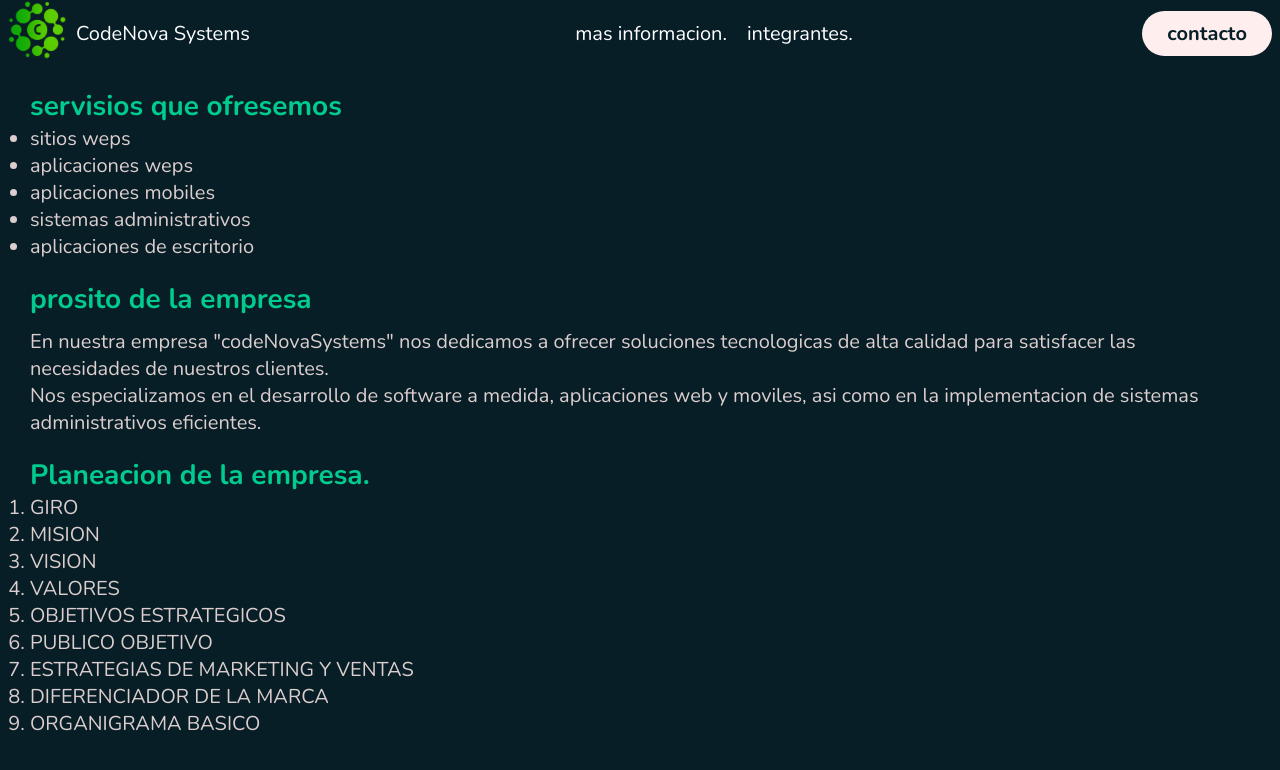
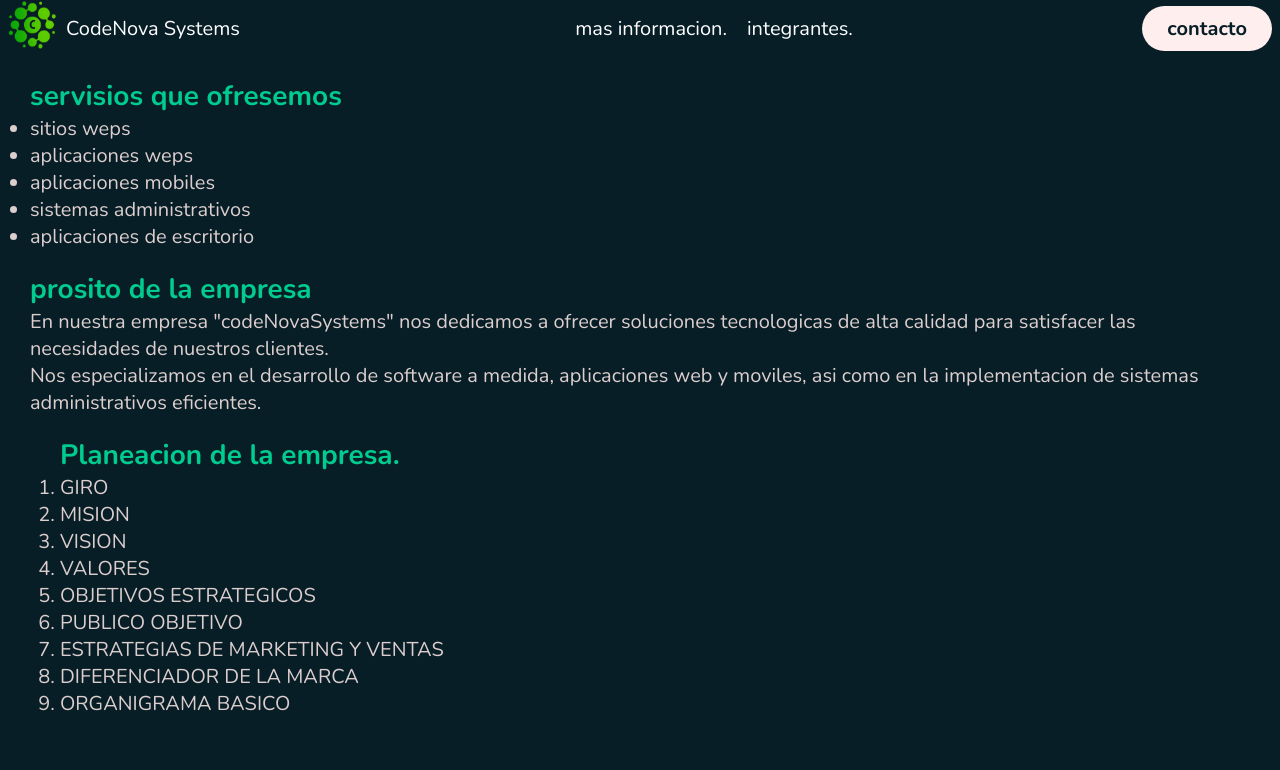
Before and after one commit to CHOCHETE/proyecto-escolar, a plain HTML site: page index.html in a window 1280 px wide. Drawn offline with nearby package versions, Linux system fonts and the light colour scheme.

Commit message:
cmabiando logo

```diff
--- a/index.html
+++ b/index.html
@@ -3,12 +3,12 @@
 <head>
     <link rel="stylesheet" href="contrato.html">
     <link rel="stylesheet" href="navegacion.html">
+    <link rel="stylesheet" href="style.css">
     <link rel="icon" href="img/LOGO.png">
-    <link rel="stylesheet" href="style.css">
     <meta charset="UTF-8">
     <meta http-equiv="X-UA-Compatible" content="IE=edge">
     <meta name="viewport" content="width=device-width, initial-scale=1.0">
-    <title>Document</title>
+    <title>codeNovaSystems</title>
 </head>
 <body>
 
@@ -23,8 +23,6 @@
                 <div>
                     <span>CodeNova Systems</span>
                 </div>
-                <!-- <div class="logo-text">
-                </div> -->
             </div>
             <ul class="nav-links">
                 <li><a href="informacion.html">mas informacion.</a></li>
@@ -53,6 +51,7 @@
             </p>
         </div>
 
+    <section class="Planeacion">
         <h2>Planeacion de la empresa.</h2>
         <ol>
             <li>GIRO</li>
@@ -66,6 +65,7 @@
             <li>ORGANIGRAMA BASICO</li>
         </ol>
     </section>
+    </section>
 
 </body>
 </html>
--- a/style.css
+++ b/style.css
@@ -31,8 +31,8 @@ body{
 }
 /* Modifica las prodpiedades de la imagen del logotipo */
 .logo img{
-    height: 60px;
-    width: 60px;
+    height: 50px;
+    width: 50px;
     transition: all 0.3s;
     color: white;
 }
@@ -93,24 +93,13 @@ section{
     margin: 30px;
     margin-top: 20px;
 }
-ul {
+#lista{
     color: rgb(220, 206, 206);
 }
 p{
     color: rgb(220, 206, 206);
-    margin-top: 10px;
+
 }
-ol {
+.Planeacion {
     color: rgb(220, 206, 206);
 }
-nav > h1{
-    color: white;
-    font-size: 25px;
-    padding: 10px;
-    margin-left: 20px;
-}
-/*.logo-text span{
-    display: flex;
-    justify-content: space-between;
-    align-items: center;
-}*/
```
